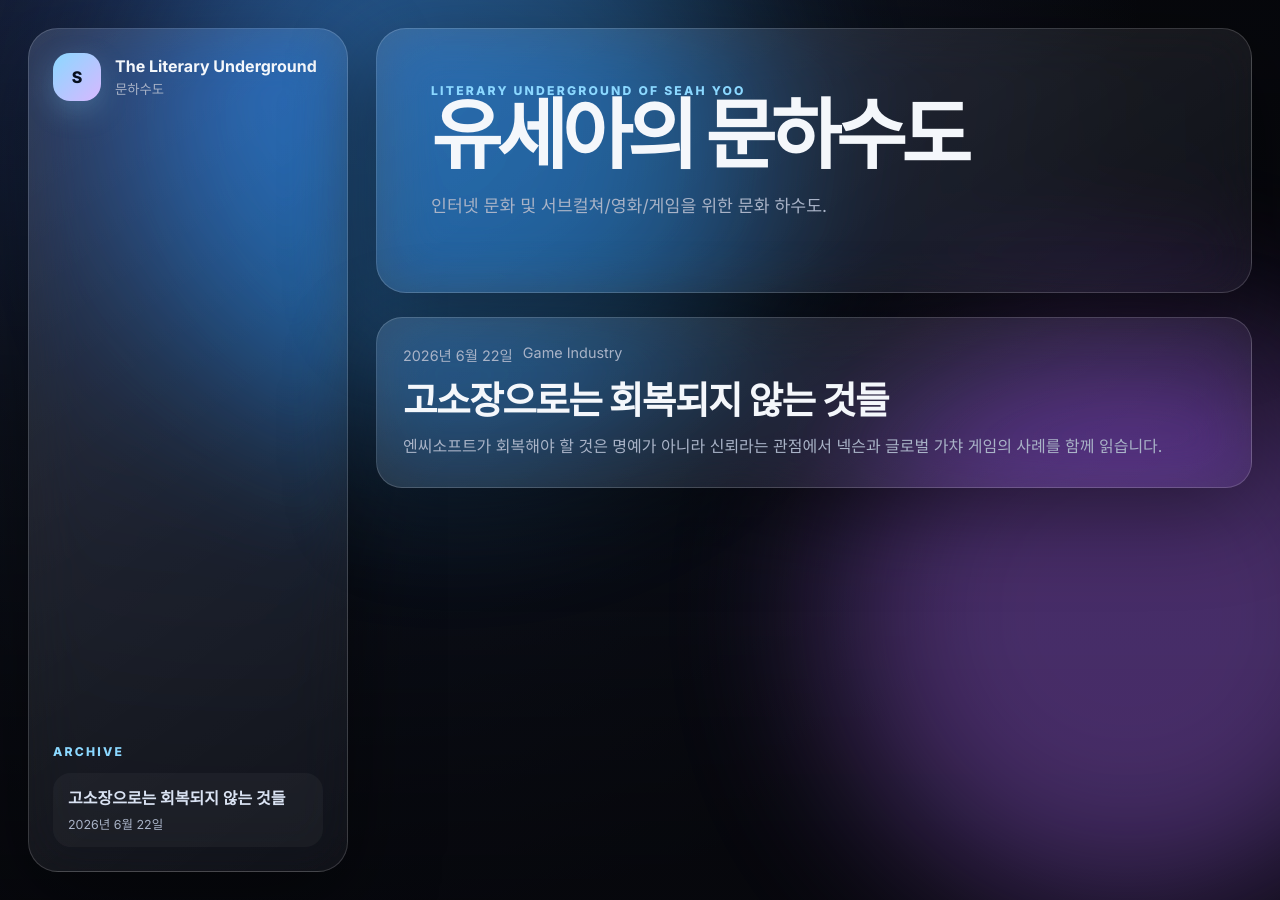
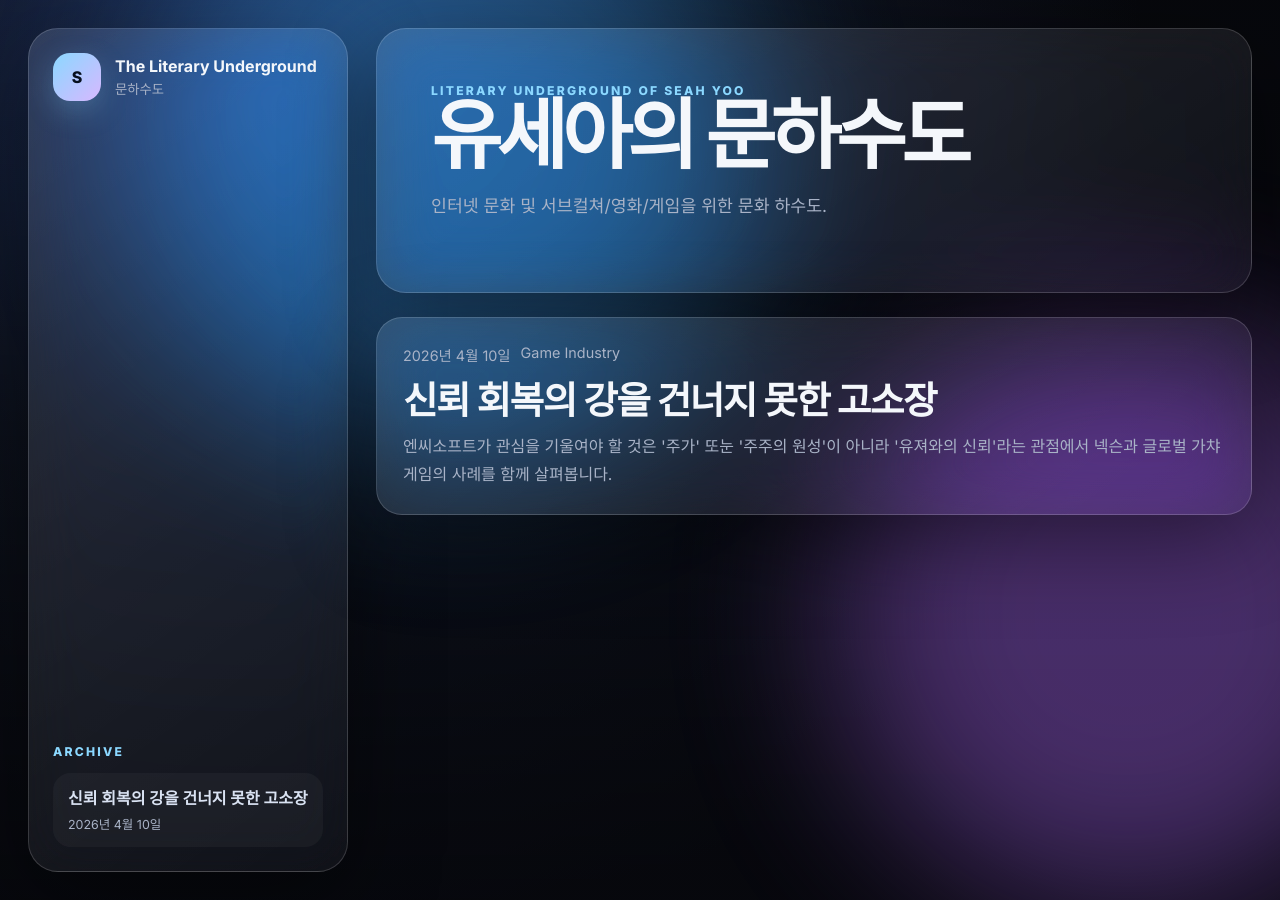
Before and after one commit to SeAh-Yoo/SeAh-Yoo.github.io, a Jekyll site: the page built from index.html, in a window 1280 px wide. Built offline with Jekyll 4.4.1, drawn with Linux system fonts in a browser that asks for light colours.

Commit message:
Update 2026-06-22-ncsoft-trust-2026.md

```diff
--- a/_posts/2026-06-22-ncsoft-trust-2026.md
+++ b/_posts/2026-06-22-ncsoft-trust-2026.md
@@ -1,11 +1,11 @@
 ---
 layout: post
-title: "고소장으로는 회복되지 않는 것들"
-subtitle: "엔씨소프트는 왜 아직도 사랑받지 못하는가"
-date: 2026-06-22 00:00:00 +0900
-last_modified_at: 2026-06-22 00:00:00 +0900
+title: "신뢰 회복의 강을 건너지 못한 고소장"
+subtitle: "엔씨소프트가 대부분의 게이머에게 외면 받는 이유"
+date: 2026-04-10 17:30:12 +0900
+last_modified_at: 2026-04-10 21:12:31 +0900
 category: "Game Industry"
-description: "엔씨소프트가 회복해야 할 것은 명예가 아니라 신뢰라는 관점에서 넥슨과 글로벌 가챠 게임의 사례를 함께 읽습니다."
+description: "엔씨소프트가 관심을 기울여야 할 것은 '주가' 또눈 '주주의 원성'이 아니라 '유져와의 신뢰'라는 관점에서 넥슨과 글로벌 가챠 게임의 사례를 함께 살펴봅니다."
 slug: ncsoft-trust-2026
 permalink: /posts/ncsoft-trust-2026/
 image: /assets/images/txt260622-image-001.png
```
